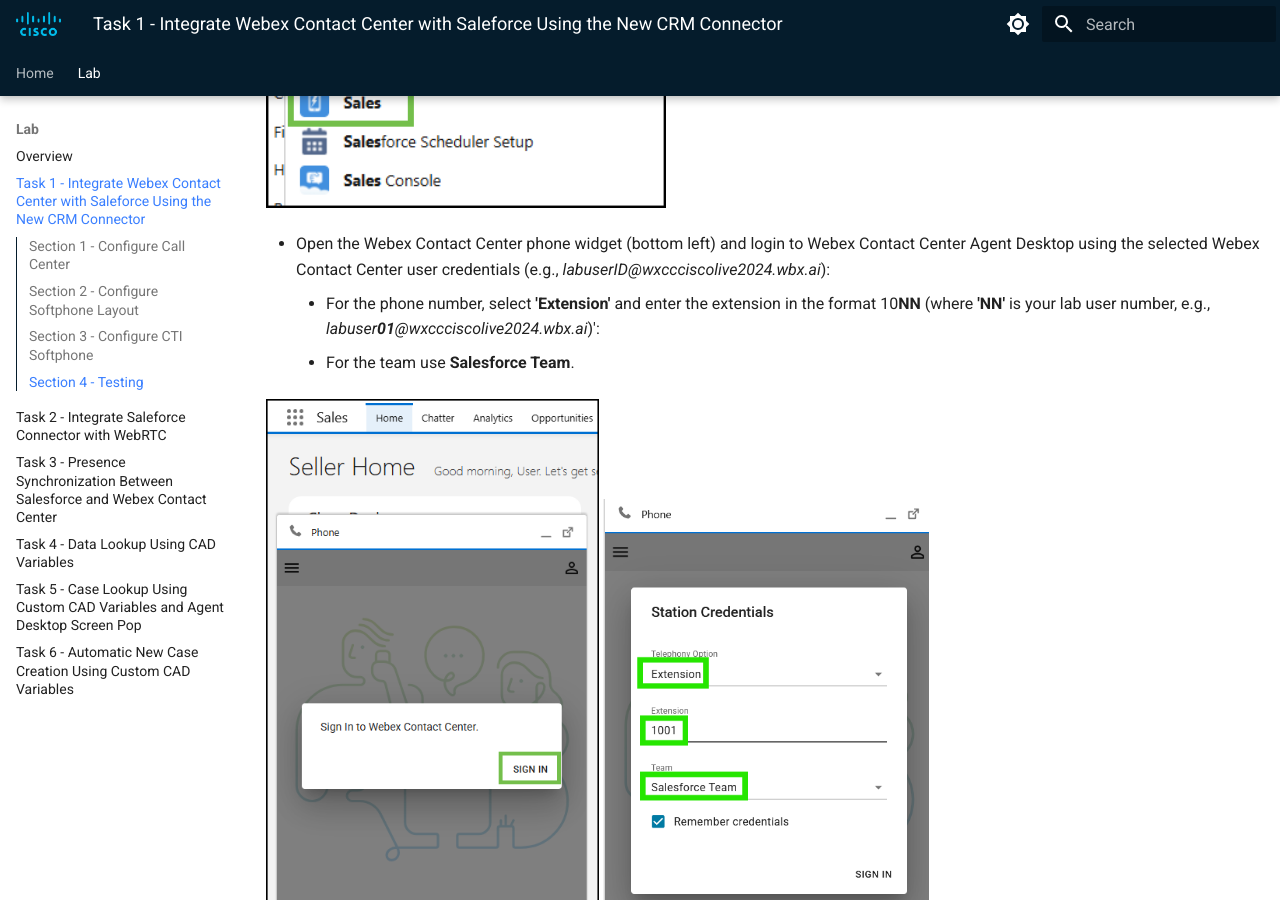
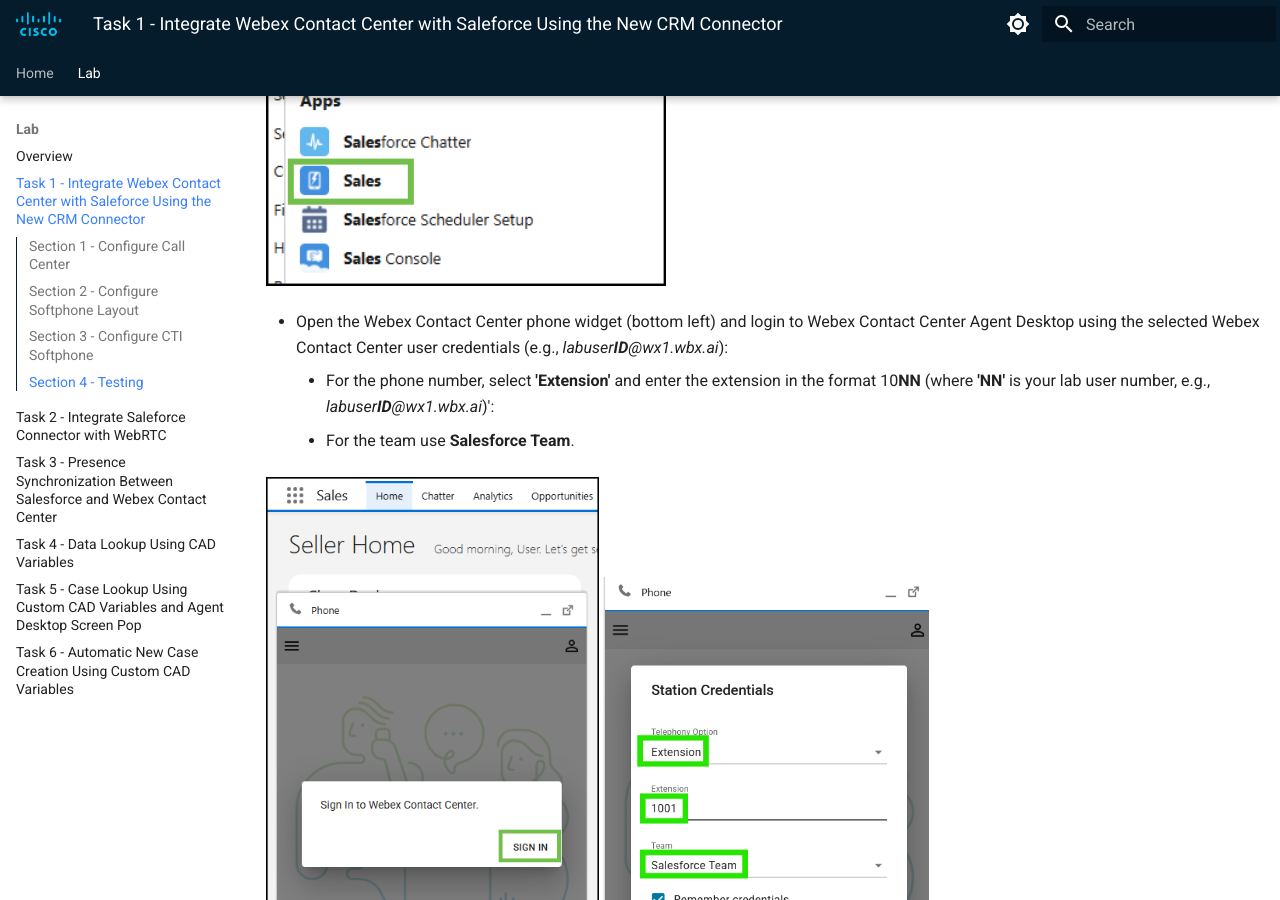
Before and after one commit to WebexCC-SA/LAB-2308, an MkDocs documentation site: the page built from docs/task1.md, in a window 1280 px wide and 900 px high, scrolled down 8827 px. Built offline with MkDocs 1.6.1 and Material for MkDocs 9.7.7, drawn with Linux system fonts in a browser that asks for light colours.

Commit message:
Update task1.md

```diff
--- a/docs/task1.md
+++ b/docs/task1.md
@@ -104,7 +104,7 @@
 
 - Select **'Add Utility item'** and choose **'Omni-Channel'**.
 
-![Nav](./assets/t1s1p13.png){ width="600" }
+![Nav](./assets/t1s1p13.png){ width="700" }
 
 - Click **'Save'** and return to the previous page by clicking the back arrow icon at the top left corner.
 
@@ -121,8 +121,8 @@
 
 ![Nav](./assets/t1s2p1.png){ width="400" }
 
-- Open the Webex Contact Center phone widget (bottom left) and login to Webex Contact Center Agent Desktop using the selected Webex Contact Center user credentials (e.g., _labuserID@wxccciscolive2024.wbx.ai_):
-  	- For the phone number, select **'Extension'** and enter the extension in the format 10**NN** (where **'NN'** is your lab user number, e.g., _labuser**01**@wxccciscolive2024.wbx.ai_)':
+- Open the Webex Contact Center phone widget (bottom left) and login to Webex Contact Center Agent Desktop using the selected Webex Contact Center user credentials (e.g., _labuser**ID**@wx1.wbx.ai_):
+  	- For the phone number, select **'Extension'** and enter the extension in the format 10**NN** (where **'NN'** is your lab user number, e.g., _labuser**ID**@wx1.wbx.ai_)':
 	- For the team use **Salesforce Team**.
 
 ![Nav](./assets/t1s2p2.png){ width="333" }
```
